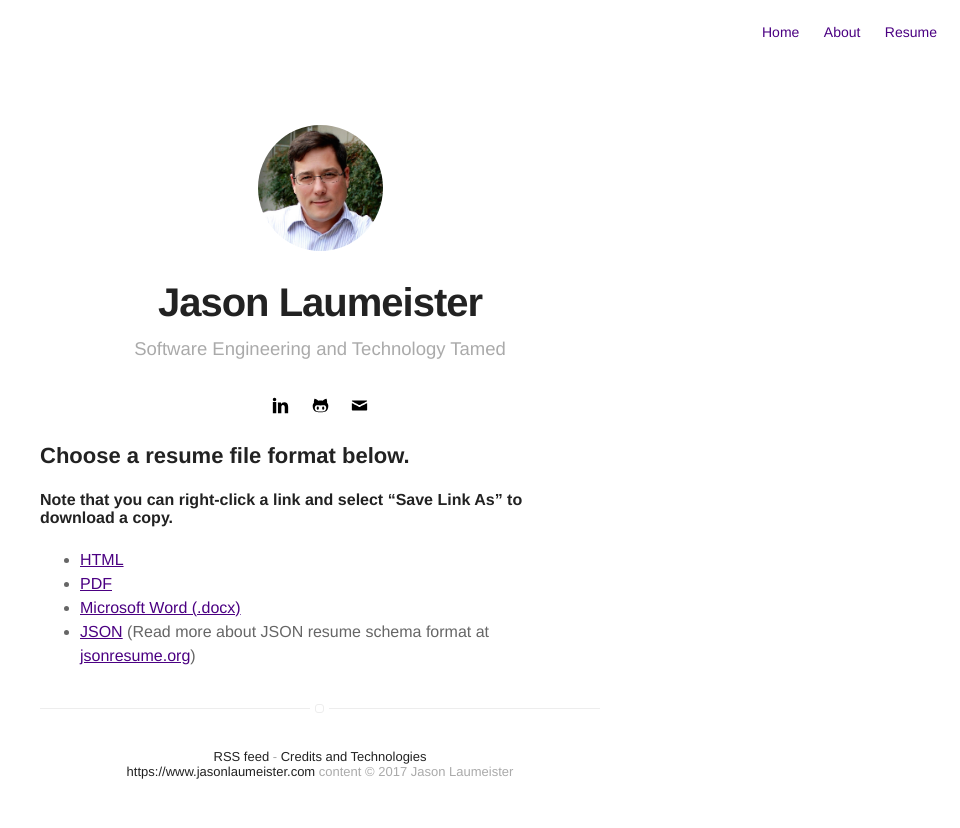
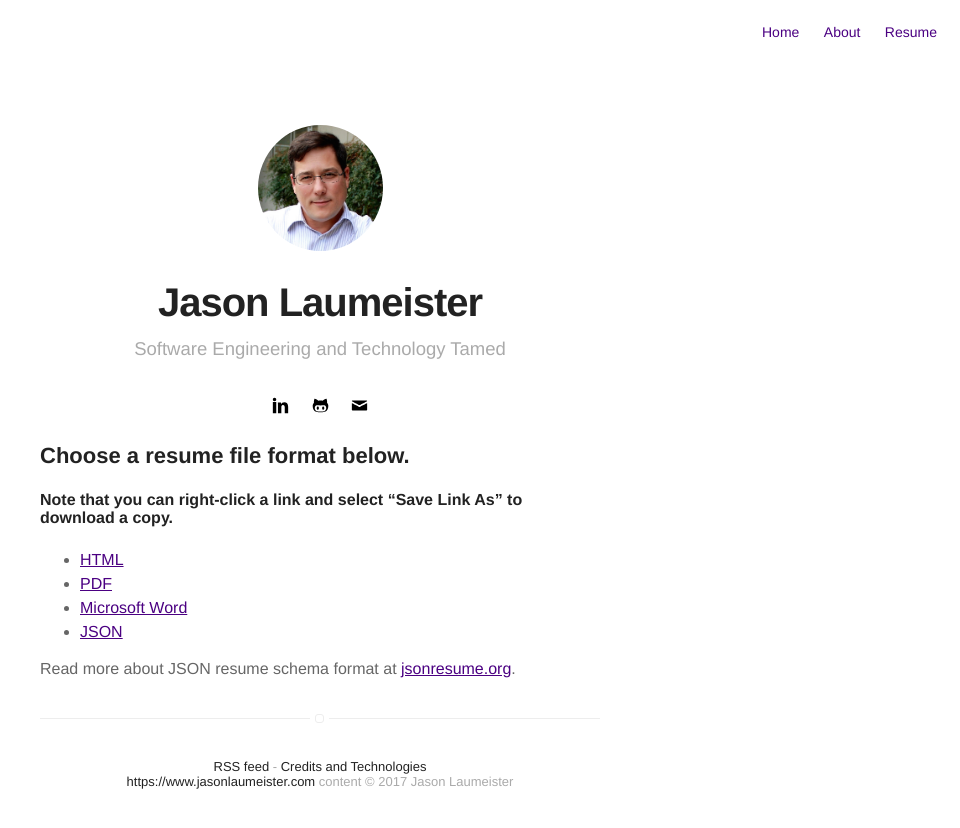
Before and after one commit to jason-laumeister/jason-laumeister.github.io, a Jekyll site: the page built from resume/index.md, in a window 1280 px wide. Shown: the top 828 px of the page, without its empty margins (320-1280 px from the left). Built offline with Jekyll 4.4.1, drawn with Linux system fonts in a browser that asks for light colours; nearby versions of some CDN libraries.

Commit message:
another attempt to fix links that are not displaying correctly

```diff
--- a/resume/index.md
+++ b/resume/index.md
@@ -9,5 +9,7 @@ title: Resume of Jason Laumeister
 
 * [HTML](resume-jason-laumeister.html)
 * [PDF](resume-jason-laumeister.pdf)
-* [Microsoft Word (.docx)](resume-jason-laumeister.docx)
-* [JSON](resume-jason-laumeister.json) (Read more about JSON resume schema format at [jsonresume.org](https://jsonresume.org/schema/))
+* [Microsoft Word](resume-jason-laumeister.docx)
+* [JSON](resume-jason-laumeister.json)
+
+Read more about JSON resume schema format at [jsonresume.org](https://jsonresume.org/schema/).
```
